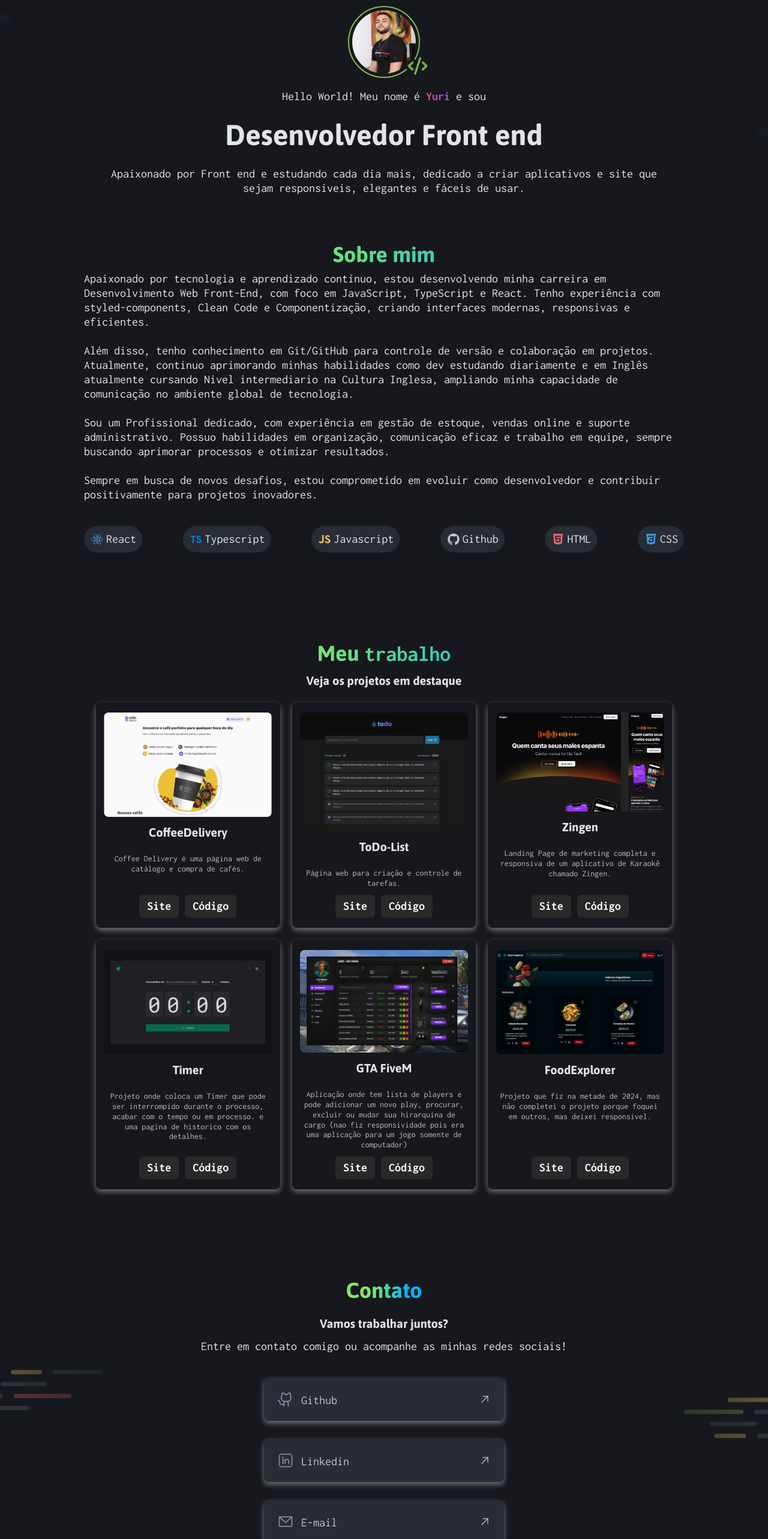
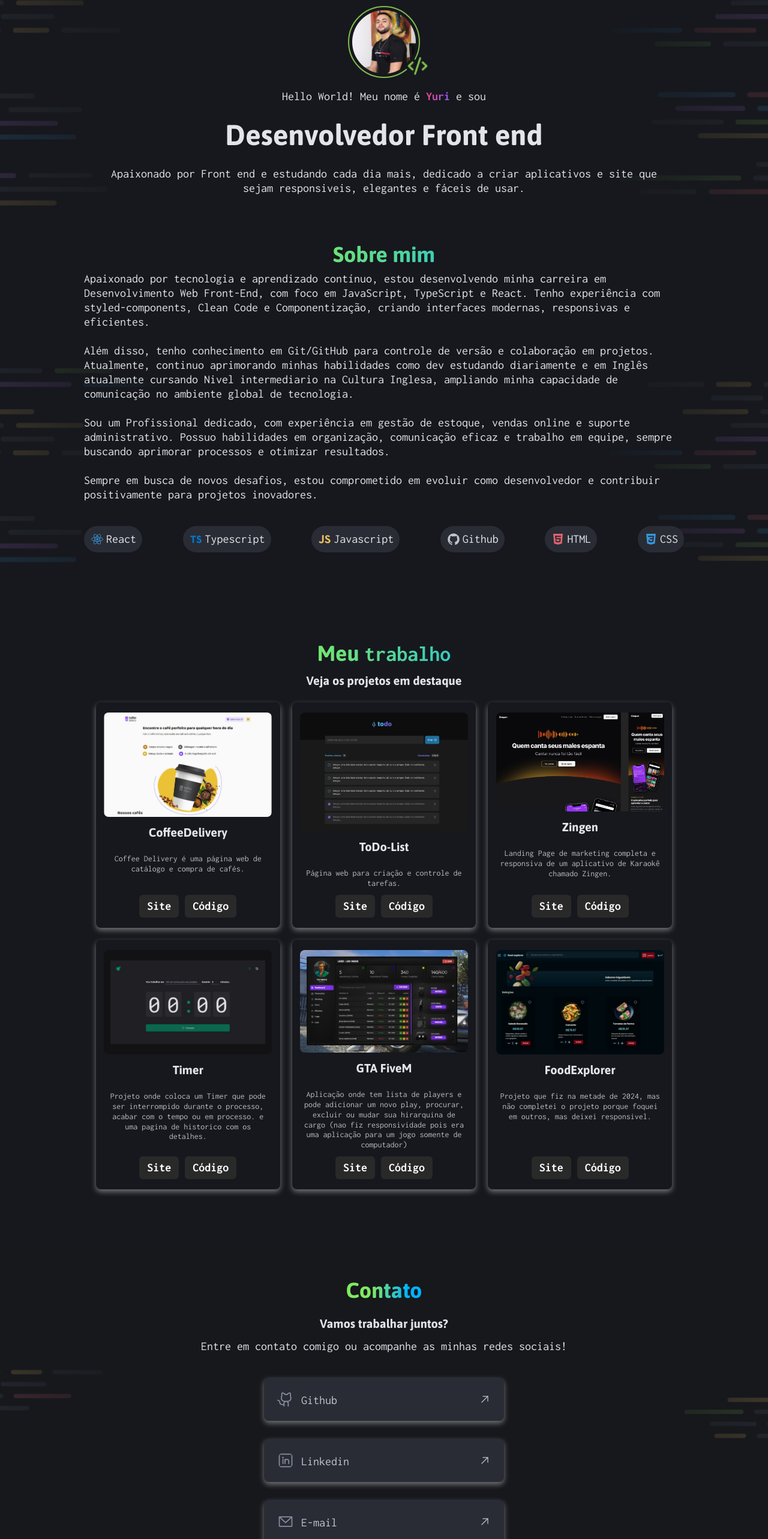
Before and after one commit to KioryFNC/Portfolio-darkmode, a React (Vite) app: page / in a window 1280 px wide. Shown: the part 208-2774 px from the top of the page at 60% size. Built offline with nearby package versions, Linux system fonts and the light colour scheme.

Commit message:
fix: img background position & opacity

```diff
--- a/src/pages/Home/styles.ts
+++ b/src/pages/Home/styles.ts
@@ -13,19 +13,29 @@ export const Root = styled.div`
 `
 
 export const ContentHeader = styled.div`
-   width: 100vw;
-  margin-left: calc(-50vw + 50%);
-  background-image: url(${BackgroundHeader});
-  background-size: cover;
-  background-position: center;
-  background-repeat: no-repeat;
+  width: 100vw;
+  position: relative;
   display: flex;
   flex-direction: column;
   align-items: center;
+  margin-left: calc(-50vw + 50%);
   gap: 7rem;
   padding: 4rem;
-`
 
+  &::before {
+    content: "";
+    position: absolute;
+    top: 0;
+    left: 0;
+    width: 100%;
+    height: 100%;
+    background-image: url(${BackgroundHeader});
+    background-size: 100% auto;
+    background-position: top center;
+    opacity: 0.4;
+    z-index: -1;
+  }
+`;
 export const MySelf = styled.div`
   max-width: 100rem;
   display: flex;
@@ -160,15 +170,27 @@ export const Project = styled.div`
 
 export const Contact = styled.div.attrs({ id: 'contact'})`
   width: 100vw;
+  margin-left: calc(-50vw + 50%);
+  position: relative;
   display: flex;
   flex-direction: column;
   align-items: center;
   gap: 4rem;
   padding: 4rem;
-  margin-left: calc(-50vw + 50%);
-  background-image: url(${BackgroundContact});
-  background-size: cover;
-  background-repeat: no-repeat;
+
+  &::before {
+    content: "";
+    position: absolute;
+    top: 0;
+    left: 0;
+    width: 100%;
+    height: 100%;
+    background-image: url(${BackgroundContact});
+    background-size: 100% auto;
+    background-position: top center;
+    opacity: 0.5;
+    z-index: -1;
+  }
 
   .informations {
     display: flex;
```
